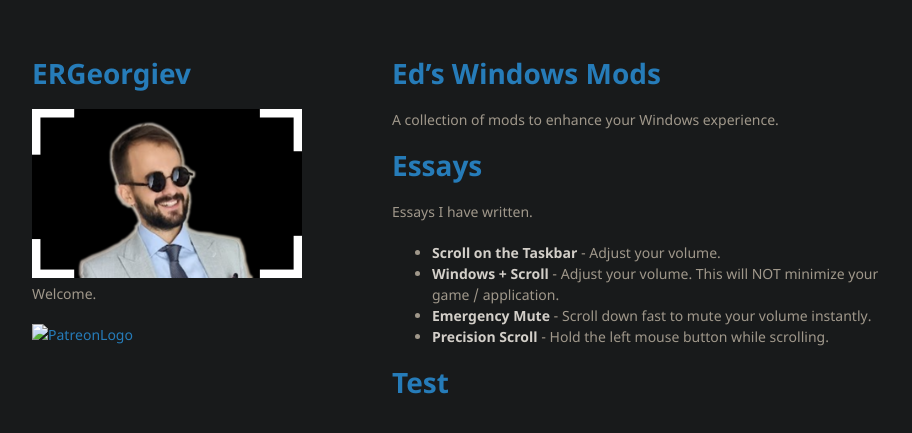
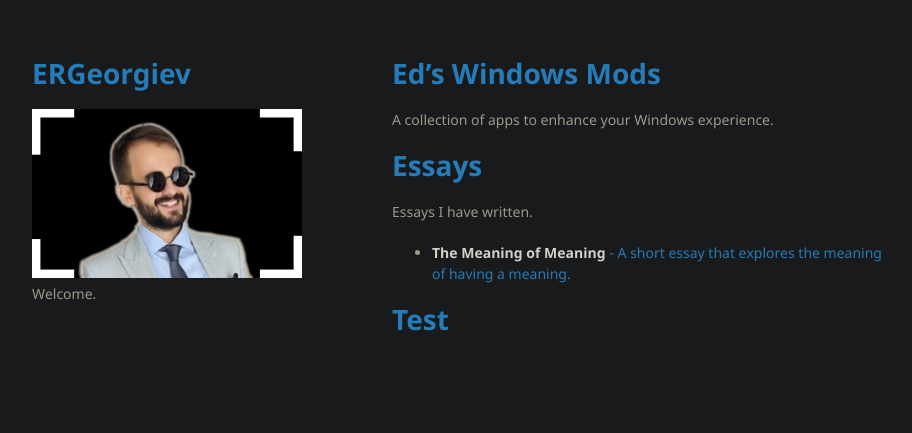
Before and after one commit to ERGeorgiev/ergeorgiev.github.io, a Jekyll site: the page built from index.md, in a window 1280 px wide. Shown: the top 433 px of the page, without its empty margins (178-1090 px from the left). Built offline with Jekyll 4.4.1, drawn with Linux system fonts in a browser that asks for light colours; our own code applies the rules of GitHub Pages for plain Markdown files.

```diff
--- a/_layouts/default.html
+++ b/_layouts/default.html
@@ -19,10 +19,6 @@
         {% endif %}
 
         <p>{{ site.description | default: site.github.project_tagline }}</p>
-
-		<a target="_blank" href="https://www.patreon.com/edswindowsmods">
-		  <img src="/eds-windows-mods/assets/img/logo-patreon-become.png" alt="PatreonLogo">
-		</a>
       </header>
       <section>
 
--- a/index.md
+++ b/index.md
@@ -2,17 +2,14 @@
 layout: default
 ---
 
-# [Ed's Windows Mods](https://ergeorgiev.github.io/eds-windows-mods/)
+# [Ed's Windows Mods](./eds-windows-mods/)
 
-A collection of mods to enhance your Windows experience.
+A collection of apps to enhance your Windows experience.
 
 # [Essays](https://github.com/ERGeorgiev/essays)
 
 Essays I have written.
 
-- **Scroll on the Taskbar** - Adjust your volume.
-- **Windows + Scroll** - Adjust your volume. This will NOT minimize your game / application.
-- **Emergency Mute** - Scroll down fast to mute your volume instantly.
-- **Precision Scroll** - Hold the left mouse button while scrolling.
+- [**The Meaning of Meaning** - A short essay that explores the meaning of having a meaning.](https://github.com/ERGeorgiev/essays/blob/main/the-meaning-of-meaning.md)
 
-# [Test](https://ergeorgiev.github.io/test/)
+# [Test](./test/)
```
Also changed, not shown: _layouts/essay.html (deleted, +0 -42 lines), test.md (+1 -11 lines), 1 other file.
